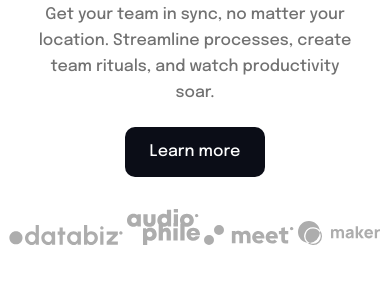
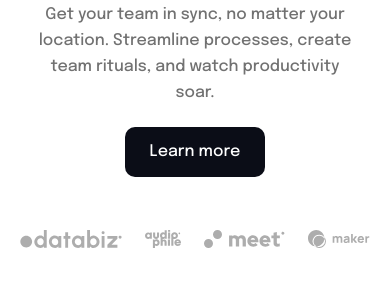
Before and after one commit to bengera/intro-section-with-dropdown-navigation-main, a website: page index.html in a window 390 px wide. Shown: the part 496-782 px from the top of the page. Drawn offline with Linux system fonts and the light colour scheme.

Commit message:
mobile-test

```diff
--- a/sass/_base.scss
+++ b/sass/_base.scss
@@ -53,8 +53,6 @@ body {
 
 }
 
-
-
 .nav {
   display: flex;
   justify-content: space-between;
@@ -96,13 +94,18 @@ body {
   border-radius: 10px;
   width: 140px;
   border: 0;
+  margin-bottom: 1.3rem;
   cursor: pointer;
 }
 
 .clients {
   margin-top: $margin-small;
+  margin-bottom: $margin-small;
+  display: flex;
+  justify-content: space-between;
+  width: 90%;
 }
 
 .client-img {
-
+  height: 18px;
 }
```
Also changed, not shown: css/style.css.
